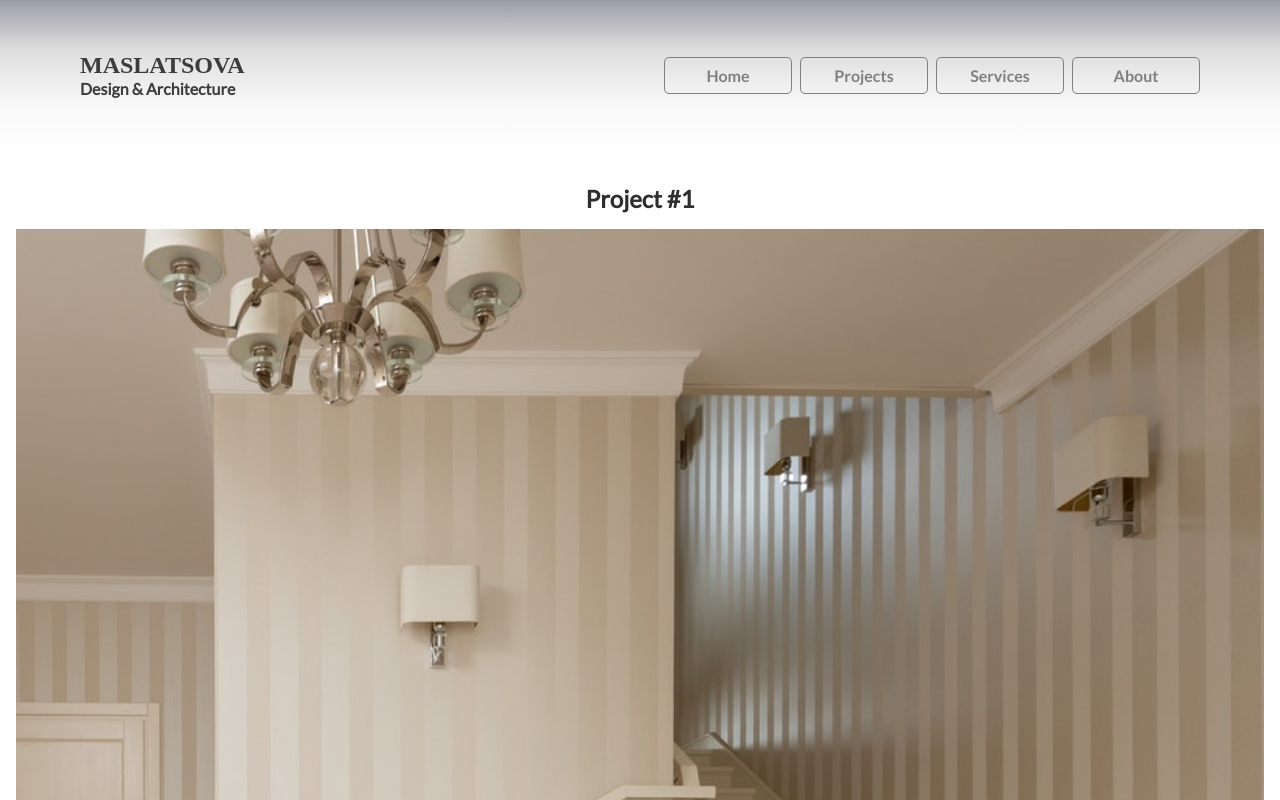
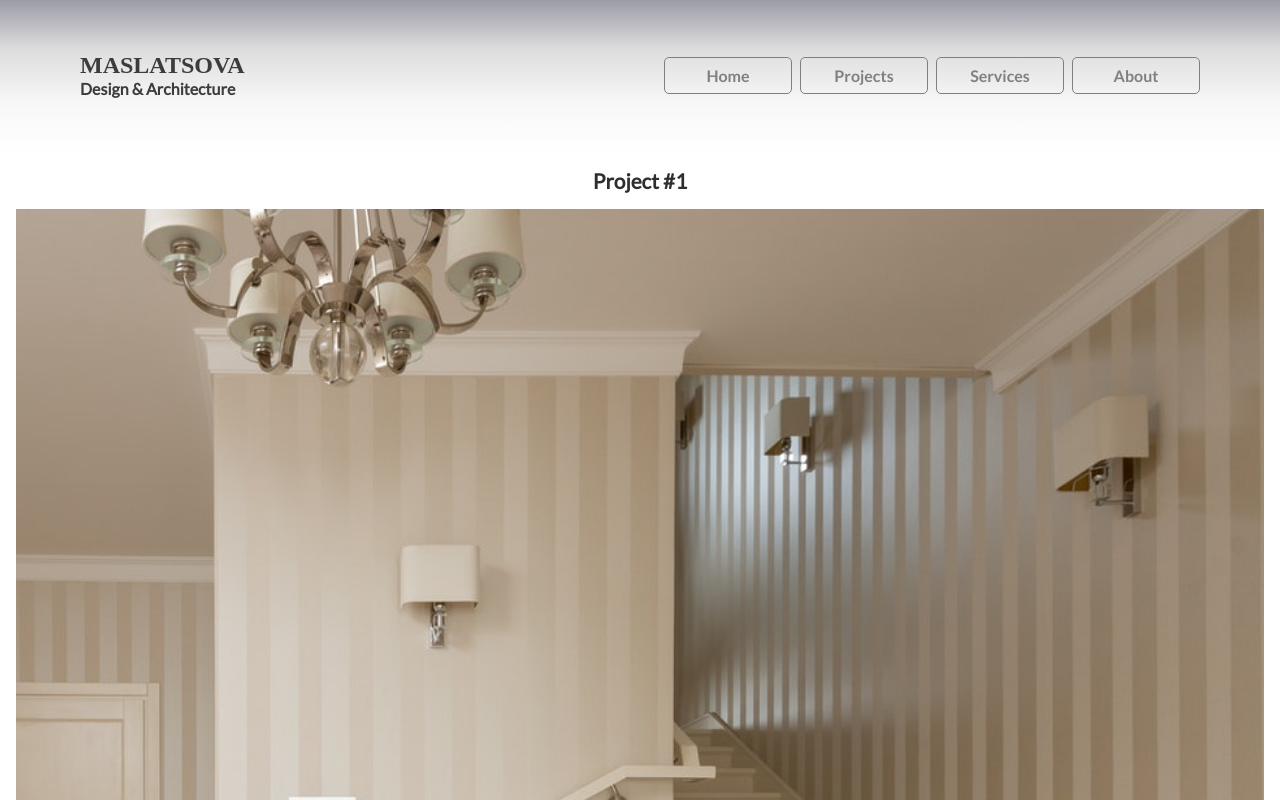
Before and after one commit to antebudimir/design-and-architecture-studio, a plain HTML site: page project-1.html in a window 1280 px wide. Shown: the top 800 px of the page. Drawn offline with nearby package versions, Linux system fonts and the light colour scheme; files that its build step writes are made by us from their sources; a web font is replaced by a local one.

Commit message:
code remnants deleted

```diff
--- a/scss/base/_typography.scss
+++ b/scss/base/_typography.scss
@@ -64,6 +64,11 @@ button {
 
 h2 {
 	margin: 1rem 0;
+	font-size: 1.3rem;
+}
+
+.project-title {
+	margin-top: 0;
 }
 
 h3,
@@ -85,15 +90,3 @@ footer {
 		font-size: 1.2rem;
 	}
 }
-
-// ADD to the respective partials:
-
-// .icon-facebook:before {
-//   content: "\ea90";
-// }
-// .icon-whatsapp:before {
-//   content: "\ea93";
-// }
-// .icon-share2:before {
-//   content: "\ea82";
-// }
```
